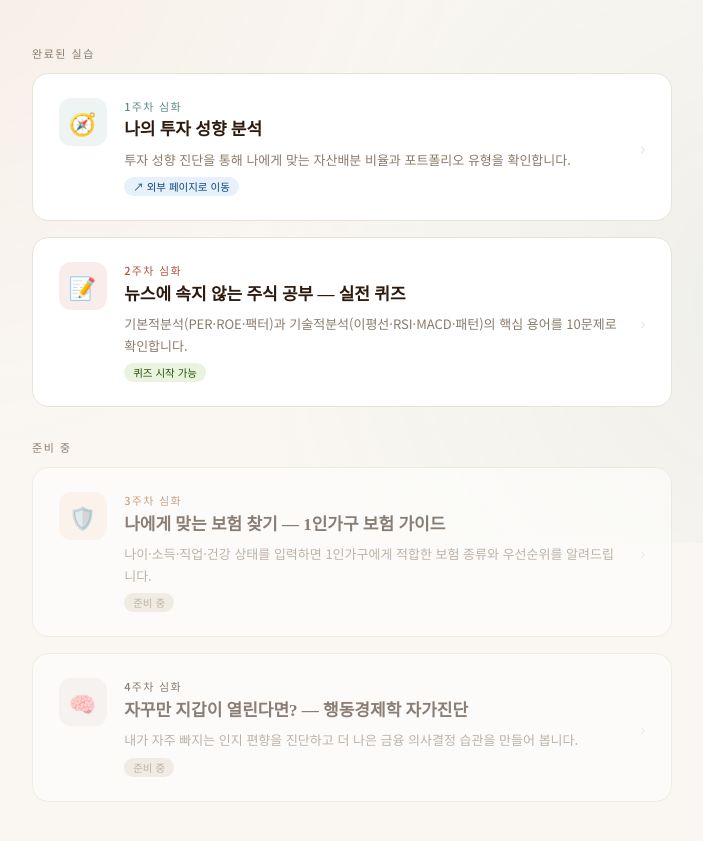
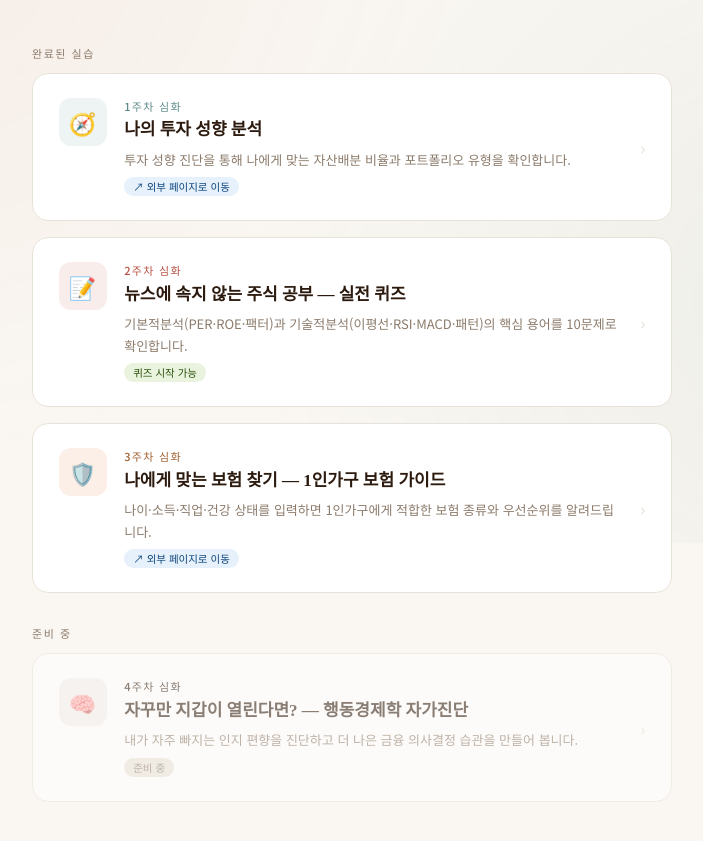
Before and after one commit to einsteindha/Bupyeong-gu, a plain HTML site: page index.html in a window 1280 px wide. Shown: the part 257-1098 px from the top of the page, without its empty margins (288-991 px from the left). Drawn offline with Linux system fonts and the light colour scheme.

Commit message:
허브 3주차 카드 활성화 — Insurance-guide 링크 연결

```diff
--- a/index.html
+++ b/index.html
@@ -190,23 +190,23 @@
       <div class="card-arrow">›</div>
     </a>
 
+    <!-- 3주차 -->
+    <a class="card c-gold" href="https://einsteindha.github.io/Insurance-guide/" target="_blank" rel="noopener">
+      <div class="card-icon">🛡️</div>
+      <div class="card-body">
+        <div class="card-week">3주차 심화</div>
+        <div class="card-title">나에게 맞는 보험 찾기 — 1인가구 보험 가이드</div>
+        <div class="card-desc">나이·소득·직업·건강 상태를 입력하면 1인가구에게 적합한 보험 종류와 우선순위를 알려드립니다.</div>
+        <span class="badge badge-ext">↗ 외부 페이지로 이동</span>
+      </div>
+      <div class="card-arrow">›</div>
+    </a>
+
   </div>
 
   <!-- 준비 중 실습 -->
   <p class="section-label">준비 중</p>
   <div class="grid">
-
-    <!-- 3주차 -->
-    <div class="card c-gold locked">
-      <div class="card-icon">🛡️</div>
-      <div class="card-body">
-        <div class="card-week">3주차 심화</div>
-        <div class="card-title">나에게 맞는 보험 찾기 — 1인가구 보험 가이드</div>
-        <div class="card-desc">나이·소득·직업·건강 상태를 입력하면 1인가구에게 적합한 보험 종류와 우선순위를 알려드립니다.</div>
-        <span class="badge badge-soon">준비 중</span>
-      </div>
-      <div class="card-arrow">›</div>
-    </div>
 
     <!-- 4주차 -->
     <div class="card c-brown locked">
```
